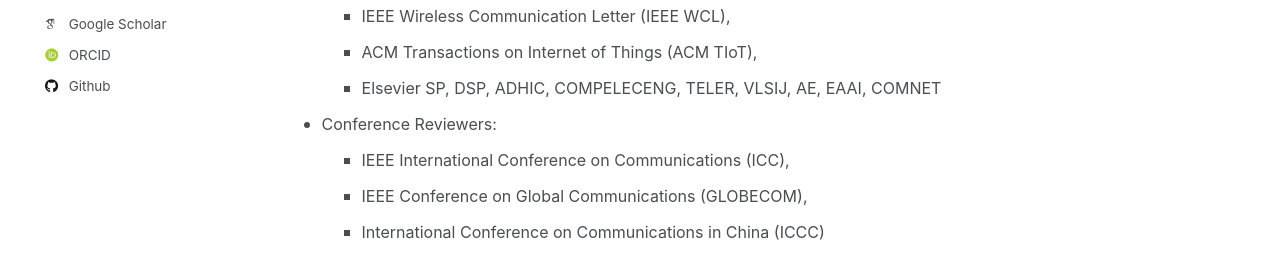
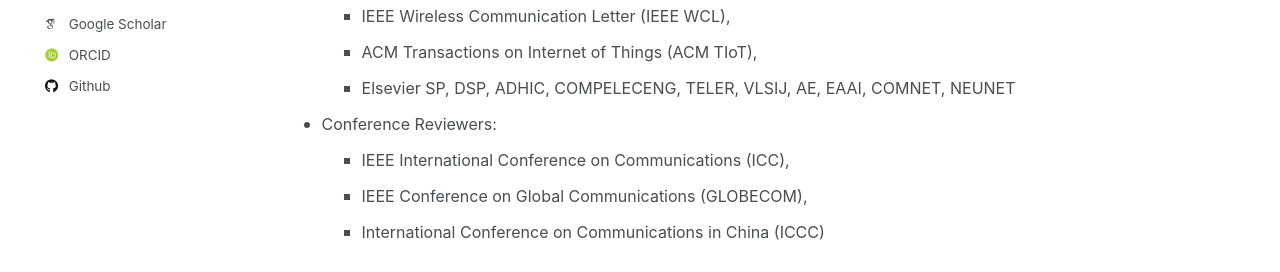
Before and after one commit to yuyangdu01/yuyangdu01.github.io, a Jekyll site: the page built from _pages/cv.md, in a window 1280 px wide and 900 px high. Shown: the part 446-718 px from the top of the window. Built offline with Jekyll 4.4.1, drawn with Linux system fonts in a browser that asks for light colours; some web fonts are replaced.

Commit message:
Update cv.md

```diff
--- a/_pages/cv.md
+++ b/_pages/cv.md
@@ -21,7 +21,7 @@ Reviewer
         <li><font size=3>IEEE  Communication Letter (IEEE CL),</font></li>
         <li><font size=3>IEEE Wireless Communication Letter (IEEE WCL),</font></li>
         <li><font size=3>ACM Transactions on Internet of Things (ACM TIoT),</font></li>
-        <li><font size=3>Elsevier SP, DSP, ADHIC, COMPELECENG, TELER, VLSIJ, AE, EAAI, COMNET</font></li>
+        <li><font size=3>Elsevier SP, DSP, ADHIC, COMPELECENG, TELER, VLSIJ, AE, EAAI, COMNET, NEUNET</font></li>
       </ul>
     </ul>
   <li><font size=3>Conference Reviewers:</font></li>
```
